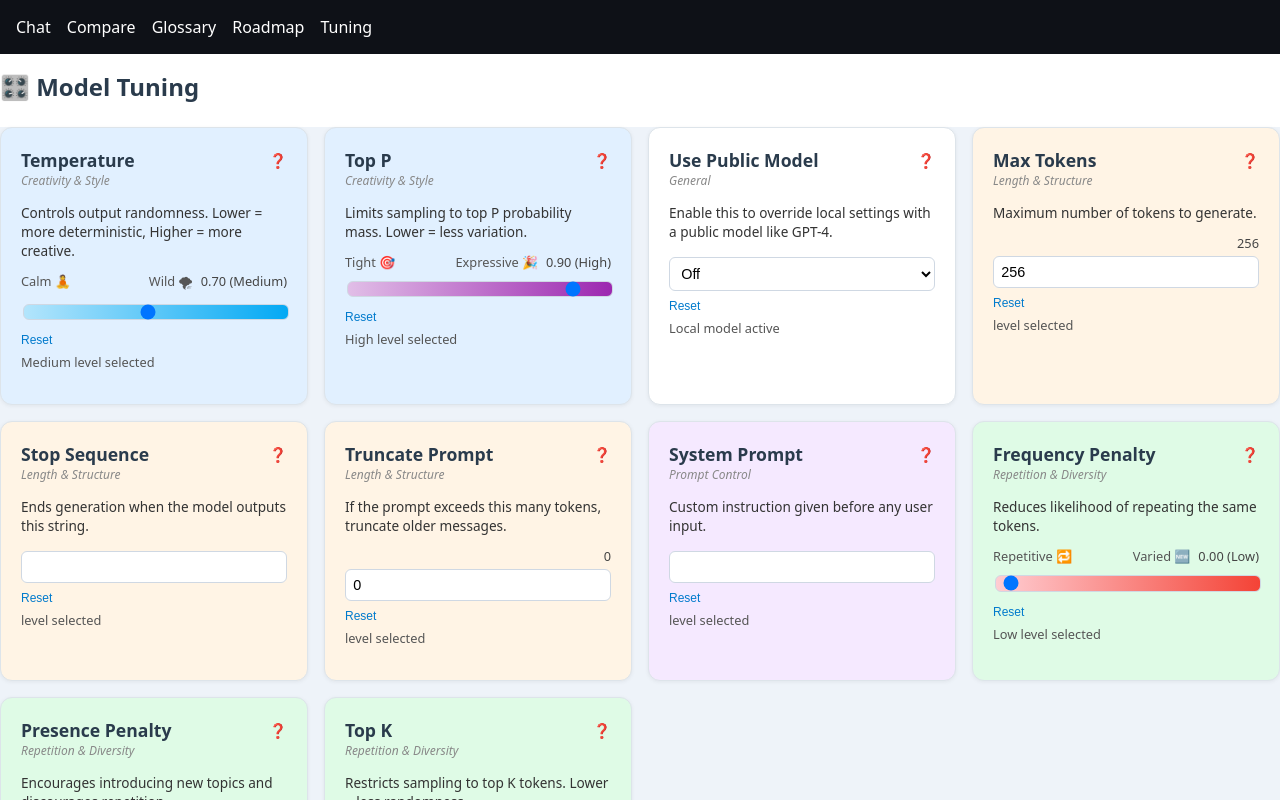
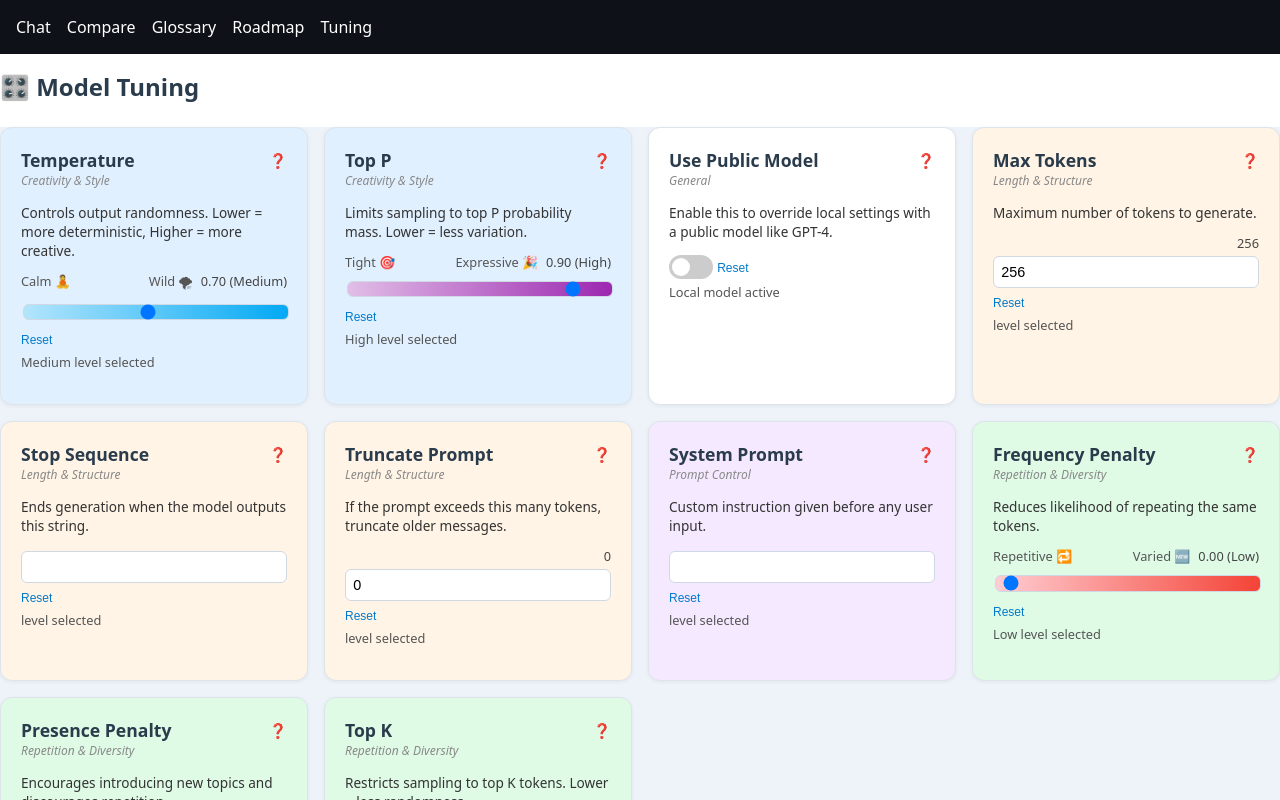
Before and after one commit to ScottFitzgerald83/grail, a SvelteKit app in the folder frontend/: page /tuning in a window 1280 px wide. Shown: the top 800 px of the page. Built offline with nearby package versions, Linux system fonts and the light colour scheme.

Commit message:
“Use Public Model?” is now displayed as a toggle switch. When turned on, a styled dropdown appears below it for selecting a public model.

```diff
--- a/frontend/src/routes/tuning/+page.svelte
+++ b/frontend/src/routes/tuning/+page.svelte
@@ -24,11 +24,12 @@
                     <p class="param-category">{paramCategory(param.key)}</p>
                     <p class="param-description">{param.definition}</p>
                     <div class="param-control">
-                        <select bind:value={config.use_public_model}
-                                on:change={(e) => updateConfig('use_public_model', e.target.value)}>
-                            <option value="false">Off</option>
-                            <option value="true">On</option>
-                        </select>
+                        <label class="toggle-switch">
+                          <input type="checkbox"
+                                 checked={config.use_public_model === 'true'}
+                                 on:change={(e) => updateConfig('use_public_model', e.target.checked ? 'true' : 'false')} />
+                          <span class="slider"></span>
+                        </label>
                         {#if config.use_public_model === 'true'}
                             <label style="margin-top: 0.75rem;">
                                 <span style="font-weight: 500; font-size: 0.85rem;">Select Public Model</span>
@@ -970,4 +971,49 @@ Useful for strict response limits.`,
         color: #333;
         margin-bottom: 0.5rem;
     }
+    /* Toggle Switch Styles */
+    .toggle-switch {
+      position: relative;
+      display: inline-block;
+      width: 44px;
+      height: 24px;
+    }
+
+    .toggle-switch input {
+      opacity: 0;
+      width: 0;
+      height: 0;
+    }
+
+    .toggle-switch .slider {
+      position: absolute;
+      cursor: pointer;
+      background-color: #ccc;
+      border-radius: 24px;
+      top: 0;
+      left: 0;
+      right: 0;
+      bottom: 0;
+      transition: 0.4s;
+    }
+
+    .toggle-switch .slider:before {
+      content: "";
+      position: absolute;
+      height: 18px;
+      width: 18px;
+      left: 3px;
+      bottom: 3px;
+      background-color: white;
+      border-radius: 50%;
+      transition: 0.4s;
+    }
+
+    .toggle-switch input:checked + .slider {
+      background-color: #007acc;
+    }
+
+    .toggle-switch input:checked + .slider:before {
+      transform: translateX(20px);
+    }
 </style>
```
